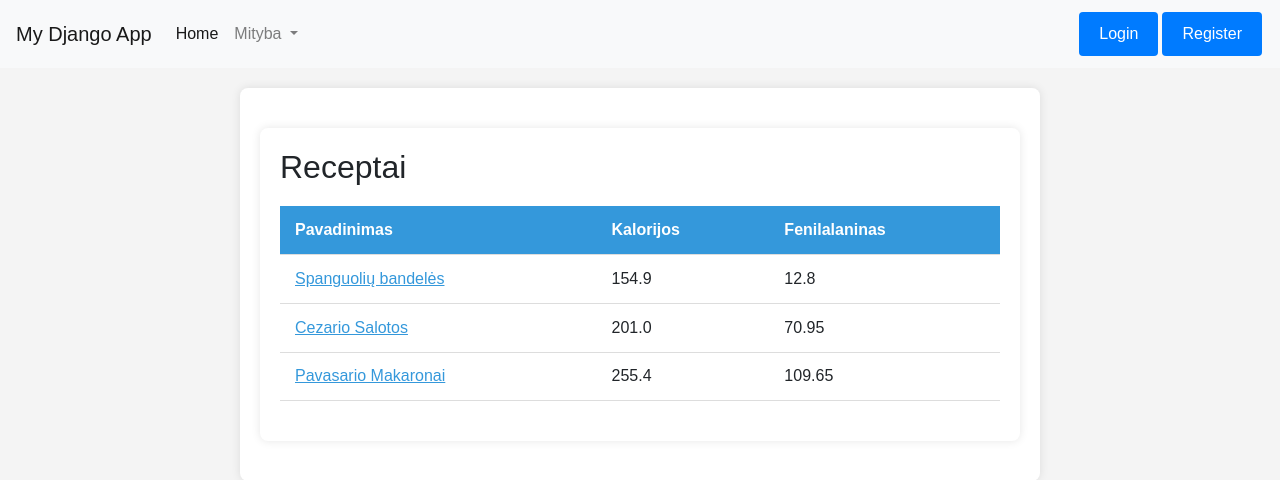
After one commit to Shoffen/AntiFE, a Django app: page /receptai/ in a window 1280 px wide. The commit adds this page. Shown: the top 480 px of the page. Run offline with Django 5.2, Linux system fonts and the light colour scheme; data comes from the database, SQL or seed files in the repository; both versions use the stored data as it was after the commit; some libraries are stand-ins or nearby versions.

Commit message:
Produktai/Receptai
Sukurta ir importuota duomenų bazė, įrašyta pora receptų, uždėtas primityvus dizainas, sukurtas Mitybos mygtukas so dropdown Produktai ir Receptai. Produktų bazė importuotą.

```diff
--- a/antife/homepage/models.py
+++ b/antife/homepage/models.py
@@ -15,3 +15,65 @@ class Product(models.Model):
     phenylalanine = models.DecimalField(max_digits=5, decimal_places=3)
     def __str__(self):
         return self.name
+
+class Naudotojai(models.Model):
+    vardas = models.CharField(max_length=255)
+    pavarde = models.CharField(max_length=255)
+    telefonas = models.CharField(max_length=255)
+    el_pastas = models.CharField(max_length=255)
+    gimimo_data = models.DateField()
+    usename = models.CharField(max_length=255)
+    password = models.CharField(max_length=255)
+    level = models.IntegerField()
+
+class Receptai(models.Model):
+    kalorijos = models.FloatField()
+    pavadinimas = models.CharField(max_length=255)
+    fenilalaninas = models.FloatField()
+    aprasas = models.CharField(max_length=255)
+
+class Forumai(models.Model):
+    pavadinimas = models.CharField(max_length=255)
+
+class Irasai(models.Model):
+    tekstas = models.CharField(max_length=255)
+    data = models.DateField()
+    fk_Forumasid_Forumas = models.ForeignKey(Forumai, on_delete=models.CASCADE)
+    fk_Naudotojasid_Naudotojas = models.ForeignKey(Naudotojai, on_delete=models.CASCADE)
+
+class Kraujo_tyrimai(models.Model):
+    data = models.DateField()
+    fenilalaninas = models.IntegerField()
+    fk_Naudotojasid_Naudotojas = models.ForeignKey(Naudotojai, on_delete=models.CASCADE)
+
+class Recepto_produktai(models.Model):
+    fk_Receptasid_Receptas = models.ForeignKey(Receptai, on_delete=models.CASCADE)
+    fk_Produktasid_Produktas = models.ForeignKey(Product, on_delete=models.CASCADE)
+
+class Naudotojo_receptai(models.Model):
+    fk_Receptasid_Receptas = models.ForeignKey(Receptai, on_delete=models.CASCADE)
+    fk_Naudotojasid_Naudotojas = models.ForeignKey(Naudotojai, on_delete=models.CASCADE)
+
+class Valgiarasciai(models.Model):
+    diena = models.IntegerField()
+    bendras_fenilalaninas = models.IntegerField()
+    data = models.DateField()
+    fk_Naudotojasid_Naudotojas = models.ForeignKey(Naudotojai, on_delete=models.CASCADE)
+
+class Komentarai(models.Model):
+    tekstas = models.CharField(max_length=255)
+    data = models.DateField()
+    fk_Irasasid_Irasas = models.ForeignKey(Irasai, on_delete=models.CASCADE)
+    fk_Naudotojasid_Naudotojas = models.ForeignKey(Naudotojai, on_delete=models.CASCADE)
+
+class Valgymai(models.Model):
+    tipas = models.CharField(max_length=255)
+    fk_Valgiarastisid_Valgiarastis = models.ForeignKey(Valgiarasciai, on_delete=models.CASCADE)
+
+class Valgomas_produktas(models.Model):
+    fk_Valgymasid_Valgymas = models.ForeignKey(Valgymai, on_delete=models.CASCADE)
+    fk_Produktasid_Produktas = models.ForeignKey(Product, on_delete=models.CASCADE)
+
+class Valgymo_receptas(models.Model):
+    fk_Receptasid_Receptas = models.ForeignKey(Receptai, on_delete=models.CASCADE)
+    fk_Valgymasid_Valgymas = models.ForeignKey(Valgymai, on_delete=models.CASCADE)
--- /dev/null
+++ b/antife/homepage/templates/Receptai.html
@@ -0,0 +1,104 @@
+{% extends "base.html" %}
+
+{% block content %}
+    <div class="container">
+        <h2>Receptai</h2>
+
+        <table class="styled-table">
+            <thead>
+                <tr>
+                    <th>Pavadinimas</th>
+                    <th>Kalorijos</th>
+                    <th>Fenilalaninas</th>
+                </tr>
+            </thead>
+            <tbody>
+                {% for receptas in receptai_list %}
+                    <tr>
+                        <td class="name-cell" data-toggle="aprasas-{{ forloop.counter }}">{{ receptas.pavadinimas }}</td>
+                        <td>{{ receptas.kalorijos }}</td>
+                        <td>{{ receptas.fenilalaninas }}</td>
+                    </tr>
+                    <tr>
+                        <td id="aprasas-header-{{ forloop.counter }}" style="display: none;"></td>
+                        <td id="aprasas-{{ forloop.counter }}" style="display: none; padding: 10px; background-color: #f2f2f2; border: 1px solid #ddd;" colspan="3">
+                            <h3>Aprasas</h3>
+                            {{ receptas.aprasas }}
+                        </td>
+                    </tr>
+                {% endfor %}
+            </tbody>
+        </table>
+    </div>
+
+    <script>
+        document.addEventListener('DOMContentLoaded', function () {
+            const nameCells = document.querySelectorAll('.name-cell');
+
+            nameCells.forEach(cell => {
+                cell.addEventListener('click', function () {
+                    const targetId = this.getAttribute('data-toggle');
+                    const targetHeaderId = `${targetId}-header`;
+                    const targetElement = document.getElementById(targetId);
+                    const targetHeaderElement = document.getElementById(targetHeaderId);
+
+                    if (targetElement.style.display === 'none') {
+                        targetElement.style.display = '';
+                        targetHeaderElement.style.display = '';
+                    } else {
+                        targetElement.style.display = 'none';
+                        targetHeaderElement.style.display = 'none';
+                    }
+                });
+            });
+        });
+    </script>
+
+    <style>
+        body {
+            font-family: 'Arial', sans-serif;
+            background-color: #f4f4f4;
+            margin: 0;
+            padding: 0;
+        }
+
+        .container {
+            max-width: 800px;
+            margin: 20px auto;
+            background-color: #fff;
+            padding: 20px;
+            border-radius: 8px;
+            box-shadow: 0 0 10px rgba(0, 0, 0, 0.1);
+        }
+
+        .styled-table {
+            width: 100%;
+            border-collapse: collapse;
+            margin: 20px 0;
+            font-size: 16px;
+            text-align: left;
+        }
+
+        .styled-table th,
+        .styled-table td {
+            padding: 12px 15px;
+            border-bottom: 1px solid #ddd;
+            cursor: pointer;
+        }
+
+        .styled-table th {
+            background-color: #3498db;
+            color: #fff;
+        }
+
+        .styled-table tbody tr:nth-child(even) {
+            background-color: #f2f2f2;
+        }
+
+        .name-cell {
+            color: #3498db;
+            text-decoration: underline;
+            cursor: pointer;
+        }
+    </style>
+{% endblock %}
--- a/antife/homepage/templates/base.html
+++ b/antife/homepage/templates/base.html
@@ -39,19 +39,21 @@
     <div class="collapse navbar-collapse" id="navbarNav">
       <ul class="navbar-nav mr-auto">
         <li class="nav-item active">
-          <a class="nav-link" href="#">Home</a>
+          <a class="nav-link" href="{% url 'home' %}">Home</a>
         </li>
-        <li class="nav-item">
-          <a class="nav-link" href="#">About</a>
-        </li>
-        <li class="nav-item">
-          <a class="nav-link" href="#">Contact</a>
+        <!-- Mityba dropdown menu with Produktai and Receptai options -->
+        <li class="nav-item dropdown">
+          <a class="nav-link dropdown-toggle" href="#" id="mitybaDropdown" role="button" data-toggle="dropdown" aria-haspopup="true" aria-expanded="false">
+            Mityba
+          </a>
+          <div class="dropdown-menu" aria-labelledby="mitybaDropdown">
+            <a class="dropdown-item" href="/product">Produktai</a>
+            <a class="dropdown-item" href="/receptai">Receptai</a>
+          </div>
         </li>
       </ul>
       <button type="button" class="btn btn-primary custom-button" onclick="openLogin()">Login</button>
       <button type="button" class="btn btn-primary custom-button" onclick="openRegister()">Register</button>
-
-
     </div>
   </nav>
   <div class="container">{% block content %} {% endblock %}</div>
@@ -68,6 +70,5 @@
       window.open("register", "_self");
     }
   </script>
-
 </body>
 </html>
--- a/antife/homepage/urls.py
+++ b/antife/homepage/urls.py
@@ -1,10 +1,11 @@
 from django.urls import path
-from .views import home, todos, product, login, register
+from .views import home, todos, product, login, register, receptai_list
 
 urlpatterns = [
    path("", home, name="home"),
    path('todos/', todos, name='todos'),
    path('product/', product, name='product'),
+   path('receptai/', receptai_list, name='receptai_list'),
    path('login/', login, name='login'),
    path('register/', register, name='register'),
 ]
--- a/antife/homepage/views.py
+++ b/antife/homepage/views.py
@@ -1,5 +1,5 @@
 from django.shortcuts import render, HttpResponse
-from .models import TodoItem, Product
+from .models import TodoItem, Product, Receptai
 
 
 def home(request):
@@ -18,3 +18,7 @@ def login(request):
 
 def register(request):
     return render(request, 'register.html')
+
+def receptai_list(request):
+    receptai_list = Receptai.objects.all()
+    return render(request, 'Receptai.html', {'receptai_list': receptai_list})
```
Also changed, not shown: antife/homepage/admin.py (+13 -3 lines), antife/homepage/templates/Product.html (+45 -3 lines), antife/db.sqlite3, antife/homepage/migrations/0002_forumai_naudotojai_receptai_irasai_kraujo_tyrimai_and_more.py (added), antife/homepage/migrations/0003_remove_receptai_kk.py (added), antife/homepage/migrations/0004_alter_receptai_fenilalaninas_and_more.py (added).
